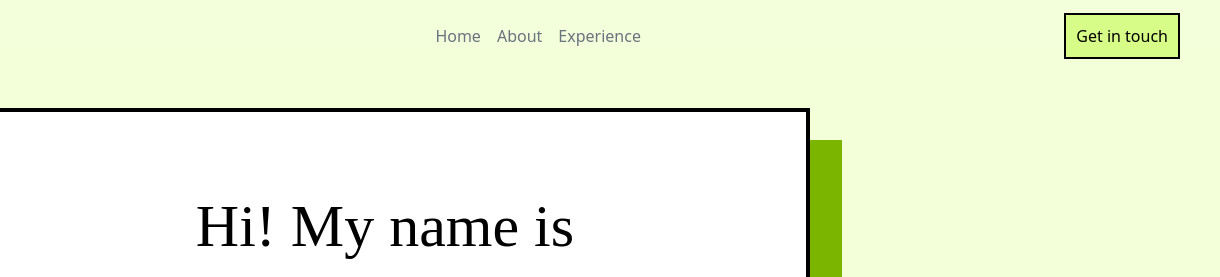
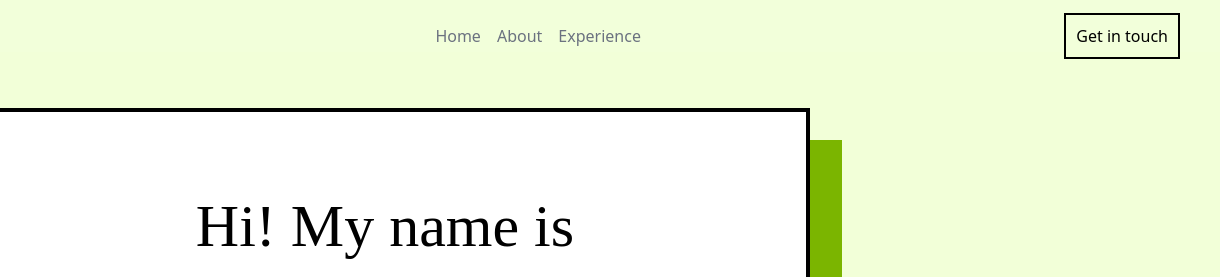
Before and after one commit to artuzam/portfolio, an Astro site: page / in a window 1280 px wide. Shown: the top 277 px of the page, 60-1280 px from the left. Built offline with nearby package versions, Linux system fonts and the light colour scheme; Astro itself is replaced by a stand-in of ours; a web font is replaced by a local one.

Commit message:
Transparent action button

```diff
--- a/src/components/Header.astro
+++ b/src/components/Header.astro
@@ -23,7 +23,7 @@ import AzLogo from './icons/AzLogo.astro';
     <div>
       <a
         href='#contact'
-        class='h-12 border-black border-2 p-2.5 bg-[#D7FC87] hover:bg-[#cbff5b] hover:shadow-[2px_2px_0px_rgba(0,0,0,1)] active:bg-[#D7FC87]'
+        class='h-12 border-black border-2 p-2.5 bg-transparent hover:bg-gray-300 hover:shadow-[2px_2px_0px_rgba(0,0,0,1)] active:bg-gray-400'
       >
         Get in touch
       </a>
```
